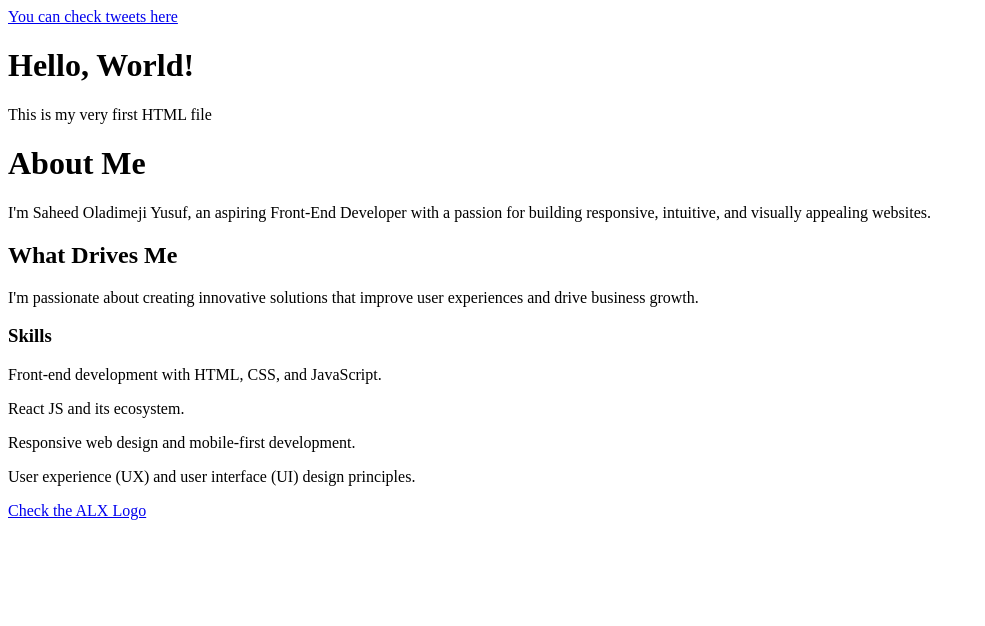
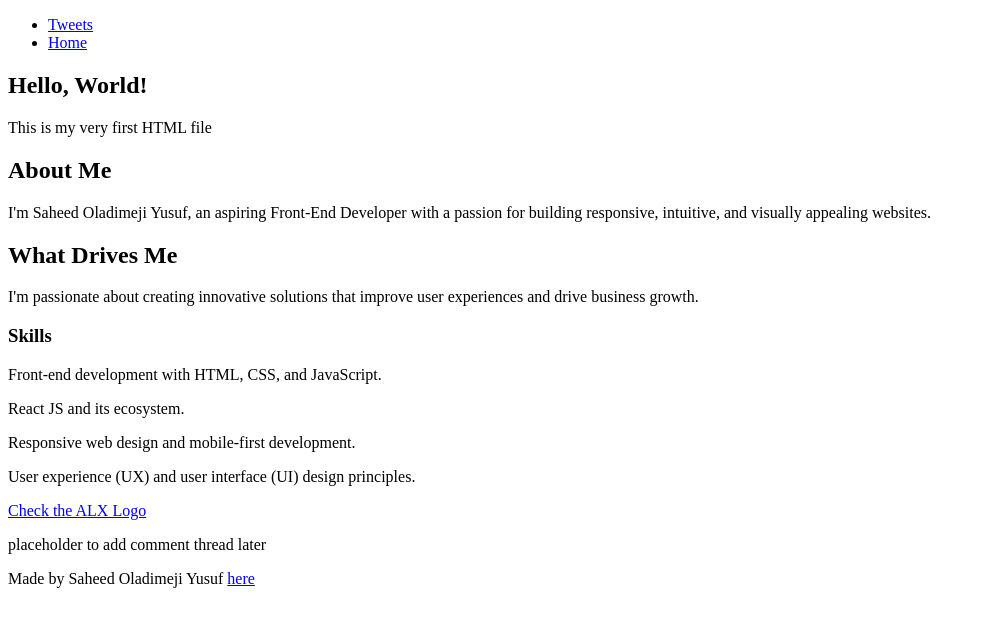
Before and after one commit to Olami0325/My_First_Portfolio, a plain HTML site: page html_basic/index.html in a window 1280 px wide. Shown: the whole page, without its empty margins (0-985 px from the left). Drawn offline with Linux system fonts and the light colour scheme.

Commit message:
add a semantic structure to my webpages

```diff
--- a/html_basic/index.html
+++ b/html_basic/index.html
@@ -6,14 +6,24 @@
     <title>My First Webpage</title>
   </head>
   <body>
-    <a href="tweets.html">You can check tweets here</a>
+    <!-- <a href="tweets.html">You can check tweets here</a> -->
+    <header>
+      <ul>
+        <li><a href="tweets.html">Tweets</a></li>
+        <li><a href="index.html">Home</a></li>
+      </ul>
+    </header>
+
+    <main>
+      <article>
         <h1>Hello, World!</h1>
         <p>This is my very first HTML file</p>
 
         <h1>About Me</h1>
         <p>
-      I'm Saheed Oladimeji Yusuf, an aspiring Front-End Developer with a passion
-      for building responsive, intuitive, and visually appealing websites.
+          I'm Saheed Oladimeji Yusuf, an aspiring Front-End Developer with a
+          passion for building responsive, intuitive, and visually appealing
+          websites.
         </p>
 
         <h2>What Drives Me</h2>
@@ -28,6 +38,21 @@
         <p>Responsive web design and mobile-first development.</p>
         <p>User experience (UX) and user interface (UI) design principles.</p>
 
-    <a href="https://i.ibb.co/gTDZZT8/ALX-Logo-07.png">Check the ALX Logo</a>
+        <a href="https://i.ibb.co/gTDZZT8/ALX-Logo-07.png"
+          >Check the ALX Logo</a
+        >
+      </article>
+
+      <aside>
+        <p>placeholder to add comment thread later</p>
+      </aside>
+    </main>
+
+    <footer>
+      <p>
+        Made by Saheed Oladimeji Yusuf
+        <a href="https://github.com/Olami0325" target="_blank">here</a>
+      </p>
+    </footer>
   </body>
 </html>
```
Also changed, not shown: html_basic/tweets.html (+22 -3 lines). Lines whose indentation alone changed are shown as unchanged.
